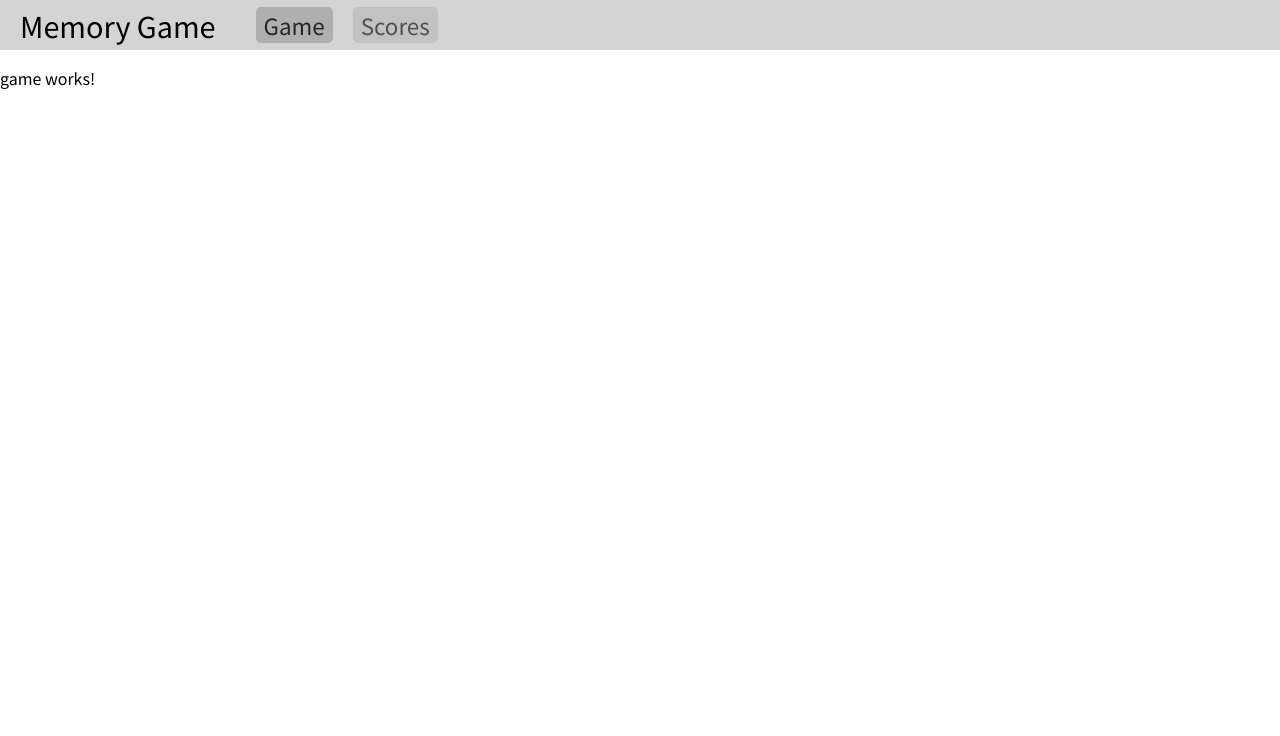
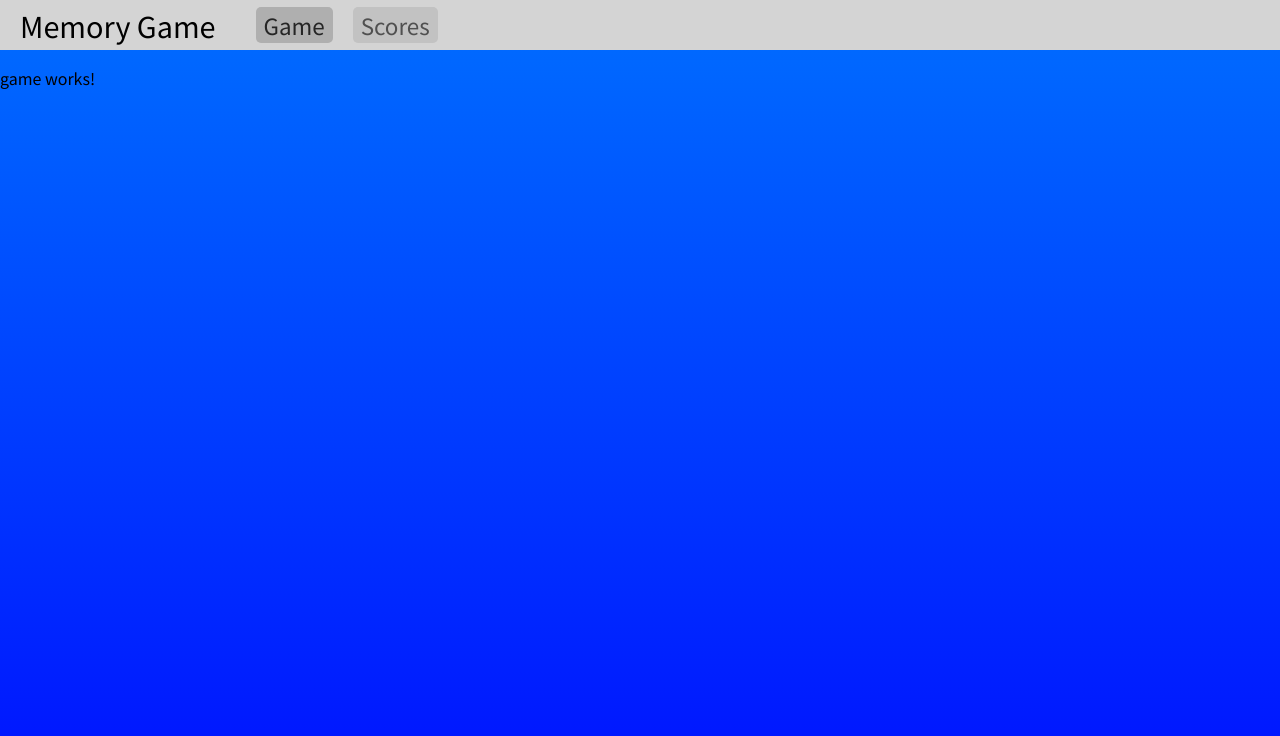
Before and after one commit to RamyOuda/Angular-Memory-Game, an Angular app: page /game in a window 1280 px wide. Shown: the top 736 px of the page. Built offline with nearby package versions, Linux system fonts and the light colour scheme.

Commit message:
add background color

```diff
--- a/src/styles.scss
+++ b/src/styles.scss
@@ -4,6 +4,8 @@
 
 html {
   font-family: "Noto Sans JP", sans-serif;
+  height: 100%;
+  background: linear-gradient(#006eff, #0011ff);
 
   body {
     margin: 0;
```
